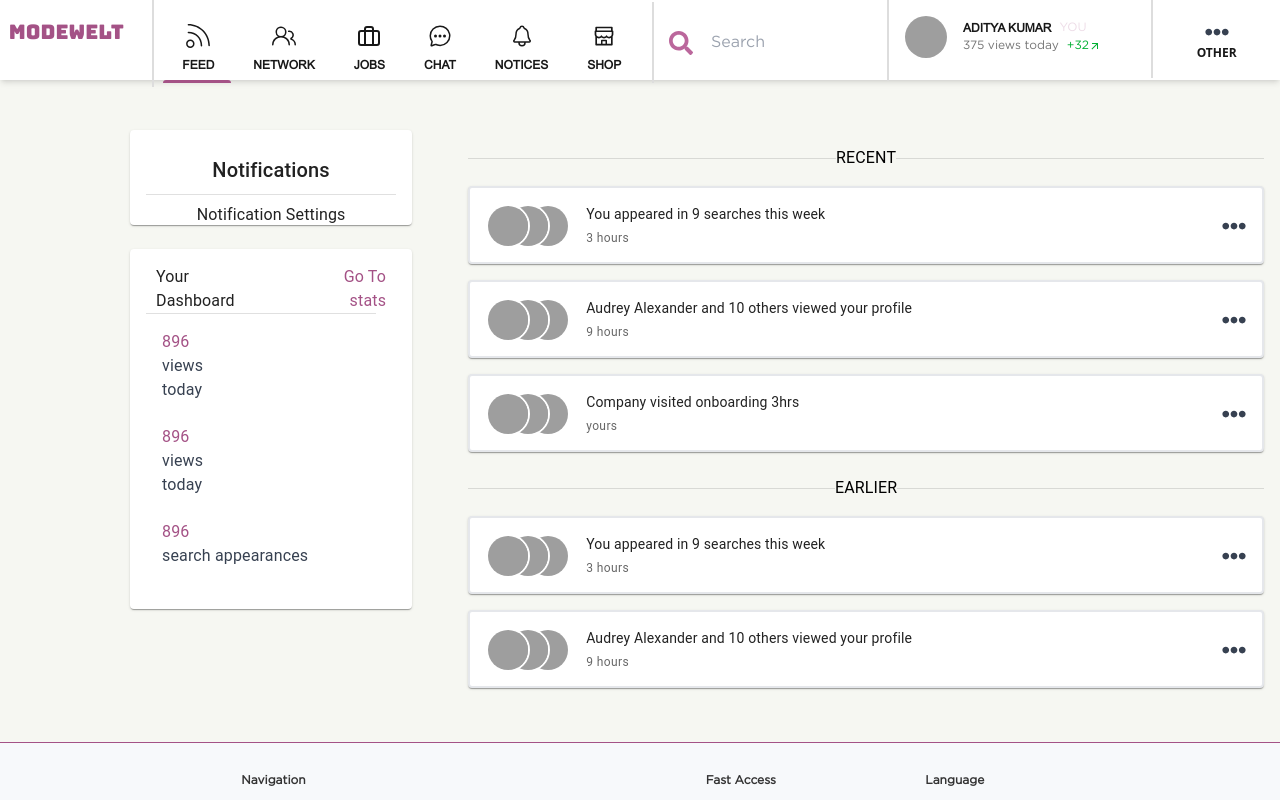
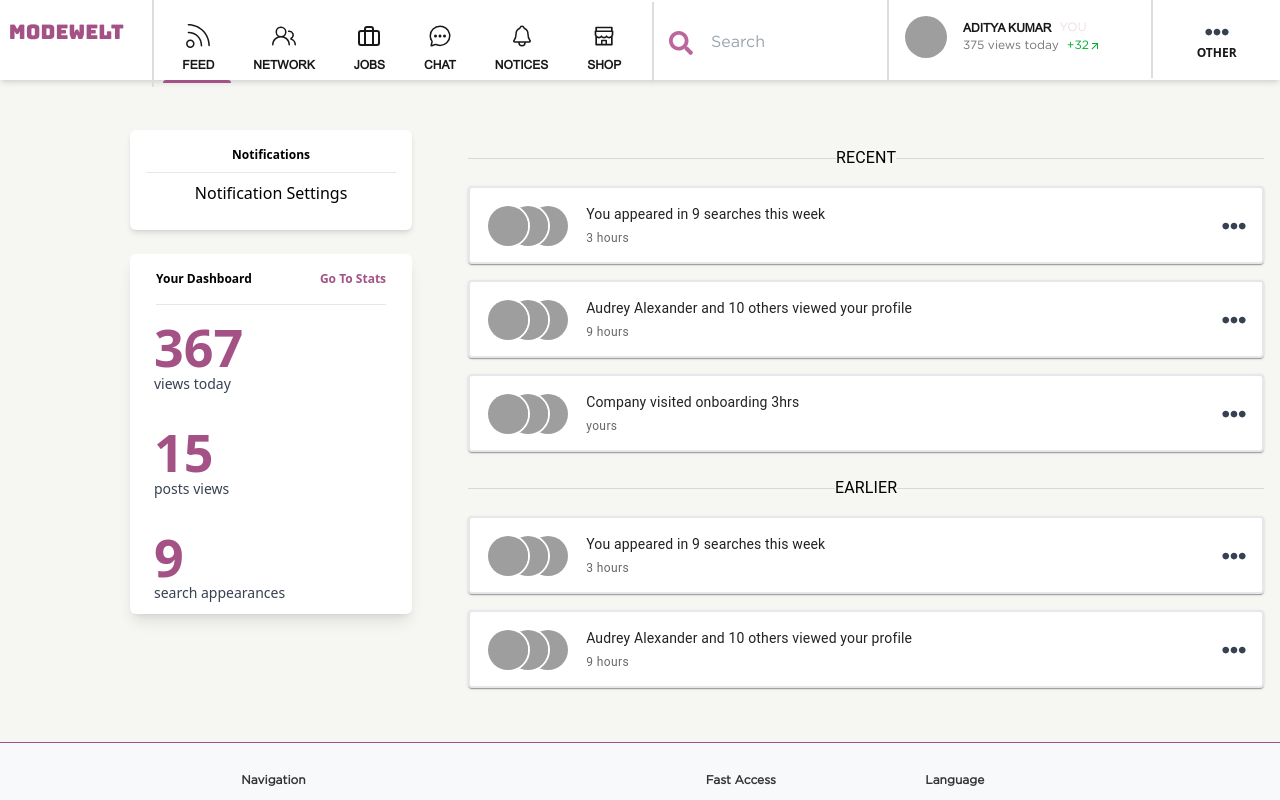
Before and after one commit to 1Deepak007/Fashionista, a Next.js app: page /notifications in a window 1280 px wide. Shown: the top 800 px of the page. Built offline with nearby package versions, Linux system fonts and the light colour scheme; grey boxes are pictures that could not be loaded.

Commit message:
Your commit message here

```diff
--- a/src/app/notifications/page.js
+++ b/src/app/notifications/page.js
@@ -16,57 +16,58 @@ function Page() {
   return (
     <div className="my-[50px] ml-[130px] flex">
       {/* Left */}
-      <Box className="w-[290px] h-[480px]">
+      <div className="w-[290px] h-[480px]">
+  {/* Notifications Section */}
+  <div className="w-auto h-[100px] shadow-md mb-6 bg-white rounded-md">
+          <div className="p-4">
+            <span className="w-[10px] h-[51px] bg-[#A45286]"></span>
+            <h6 className="text-center text-[12px] font-semibold">
+              Notifications
+            </h6>
+            <hr className="my-2" />
+            <p className="text-center font-medium">Notification Settings</p>
+          </div>
+        </div>
+  {/* Dashboard Section */}
+  <div className="h-[360px] shadow-lg bg-white rounded-md">
+    <div className="p-4">
+      {/* Header */}
+      <div className="flex justify-between items-center w-[230px] mx-auto">
+        <p className="font-semibold text-[12px]">Your Dashboard</p>
+        <p className="text-[#A45286] text-[12px] font-semibold cursor-pointer">
+          Go To Stats
+        </p>
+      </div>
+      <hr className="w-[230px] mx-auto mt-4" />
+      {/* Stats */}
+      <div className="flex flex-col mt-4 space-y-8 ml-2">
+        {/* Views Today */}
+        <div className="flex flex-col">
+          <p className="text-[#A45286] font-bold text-[52px] leading-[51.75px]">
+            367
+          </p>
+          <p className="text-[14px] text-gray-700">views today</p>
+        </div>
+        {/* Posts Views */}
+        <div className="flex flex-col">
+          <p className="text-[#A45286] font-bold text-[52px] leading-[51.75px]">
+            15
+          </p>
+          <p className="text-[14px] text-gray-700">posts views</p>
+        </div>
+        {/* Search Appearances */}
+        <div className="flex flex-col">
+          <p className="text-[#A45286] font-bold text-[52px] leading-[51.75px]">
+            9
+          </p>
+          <p className="text-[14px] text-gray-700">search appearances</p>
+        </div>
+      </div>
+    </div>
+  </div>
+</div>
 
-        <Card className="w-auto h-[95px] shadow-md mb-6">
 
-          <CardContent>
-
-            <Typography variant="h6" className="px-9 py-2 text-center">
-              Notifications
-            </Typography>
-            <Divider />
-            <Typography className="pt-2 px-6 text-center font-semibold">
-              Notification Settings
-            </Typography>
-          </CardContent>
-        </Card>
-        <Card className="h-[360px] shadow-lg">
-
-          <CardContent>
-
-            <Box className="space-x-8 w-[230px] mx-auto flex justify-between items-center">
-
-              <Typography className="font-semibold">
-                Your Dashboard
-              </Typography>
-              <Typography className="text-right text-[#A45286] font-semibold">
-                Go To stats
-              </Typography>
-            </Box>
-            <Divider className="w-[230px] mx-auto mt-4" />
-            <Box className="flex flex-col m-4">
-
-              {[896, 896, 896].map((value, index) => (
-                <Box
-                  key={index}
-                  className={`flex flex-col w-[${
-                    index === 2 ? 183 : 83
-                  }px] h-[71px] mb-6`}
-                >
-
-                  <Typography className="text-[#A45286] font-bold text-[45px] leading-[51.75px] text-left">
-                    {value}
-                  </Typography>
-                  <Typography className="text-[16px] text-gray-700">
-                    {index === 2 ? "search appearances" : "views today"}
-                  </Typography>
-                </Box>
-              ))}
-            </Box>
-          </CardContent>
-        </Card>
-      </Box>
       {/* Right */}
       <Box className="w-[850px] ml-10 h-[562px] p-4">
         {/* RECENT Section */}
```
